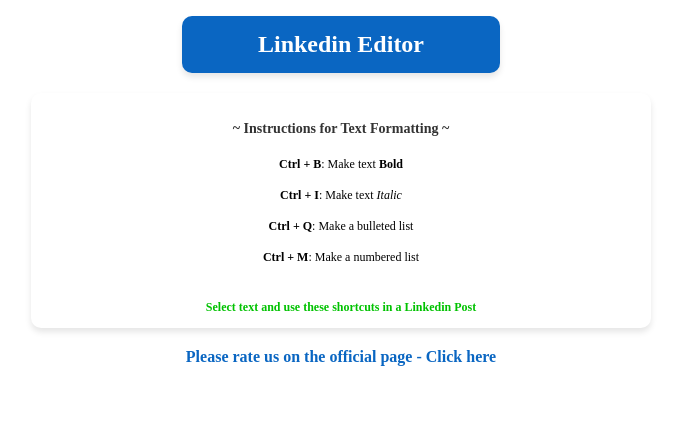
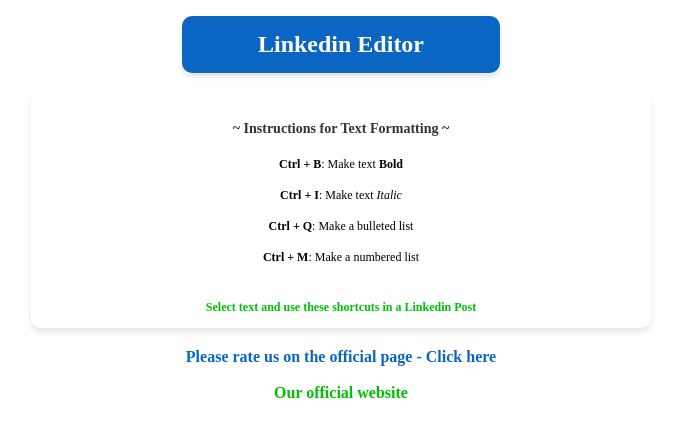
Before and after one commit to ankitsingh2105/Linkedin-Editor, a React (Vite) app: page / in a window 1280 px wide. Shown: the top 436 px of the page, without its empty margins (299-980 px from the left). Built offline with nearby package versions, Linux system fonts and the light colour scheme.

Commit message:
added offical website

```diff
--- a/src/App.jsx
+++ b/src/App.jsx
@@ -64,6 +64,10 @@
         <a href="https://chromewebstore.google.com/detail/linkedin-editor/dpbccjhabjmnohefgjoongadmjpanfmd/reviews" target="_blank" rel="noopener noreferrer" style={{ textDecoration: "none", color: "#0a66c2", fontWeight: "bold" }}>Please rate us on the official page - Click here</a>
       </div>
       <br />
+      <div>
+        <a href="https://linkeditor.netlify.app/" target="_blank" rel="noopener noreferrer" style={{ textDecoration: "none", color: "#00c200", fontWeight: "bold" }}>Our official website</a>
+      </div>
+      <br />
     </center>
   );
 }
```
Also changed, not shown: public/manifest.json, 1 other file (tests, documents, lock files or other folders).
